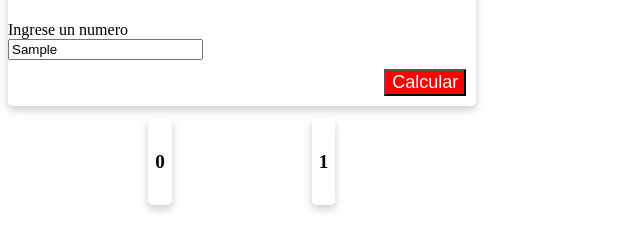
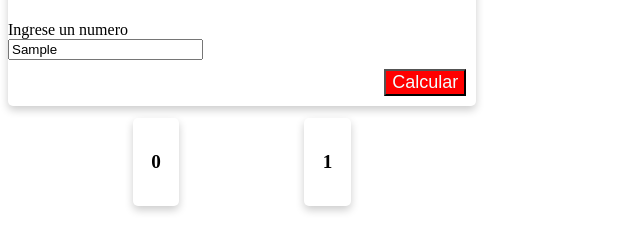
Before and after one commit to EliecerAAguilar/javascript-test, a plain HTML site: page index.html in a window 1280 px wide. Both pictures are taken after typing "Sample" into the empty fields and a click on the input "Calcular". Shown: the part 59-310 px from the top of the page, without its empty margins (0-640 px from the left). Drawn offline with Linux system fonts and the light colour scheme.

Commit message:
tamaño de las cards

```diff
--- a/style.css
+++ b/style.css
@@ -3,7 +3,8 @@
     box-shadow: 0 4px 8px 0 rgba(0, 0, 0, 0.2);
     transition: 0.3s;
     border-radius: 5px;
-    min-width: 5%;
+    min-width: 10%;
+    min-height: auto;
 
 
 }
@@ -12,7 +13,6 @@
     font-size: larger;
     font-style: bold;
     text-align: center;
-
 
 }
 
```
